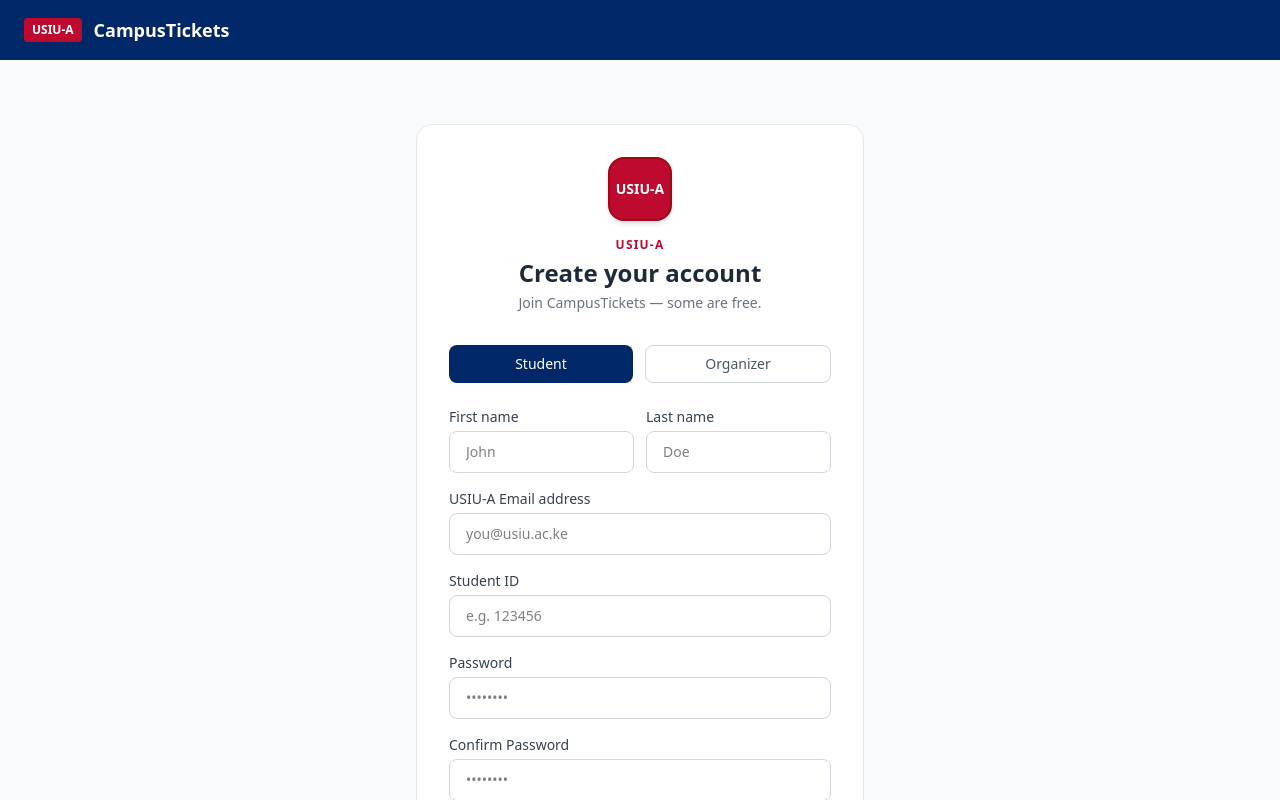
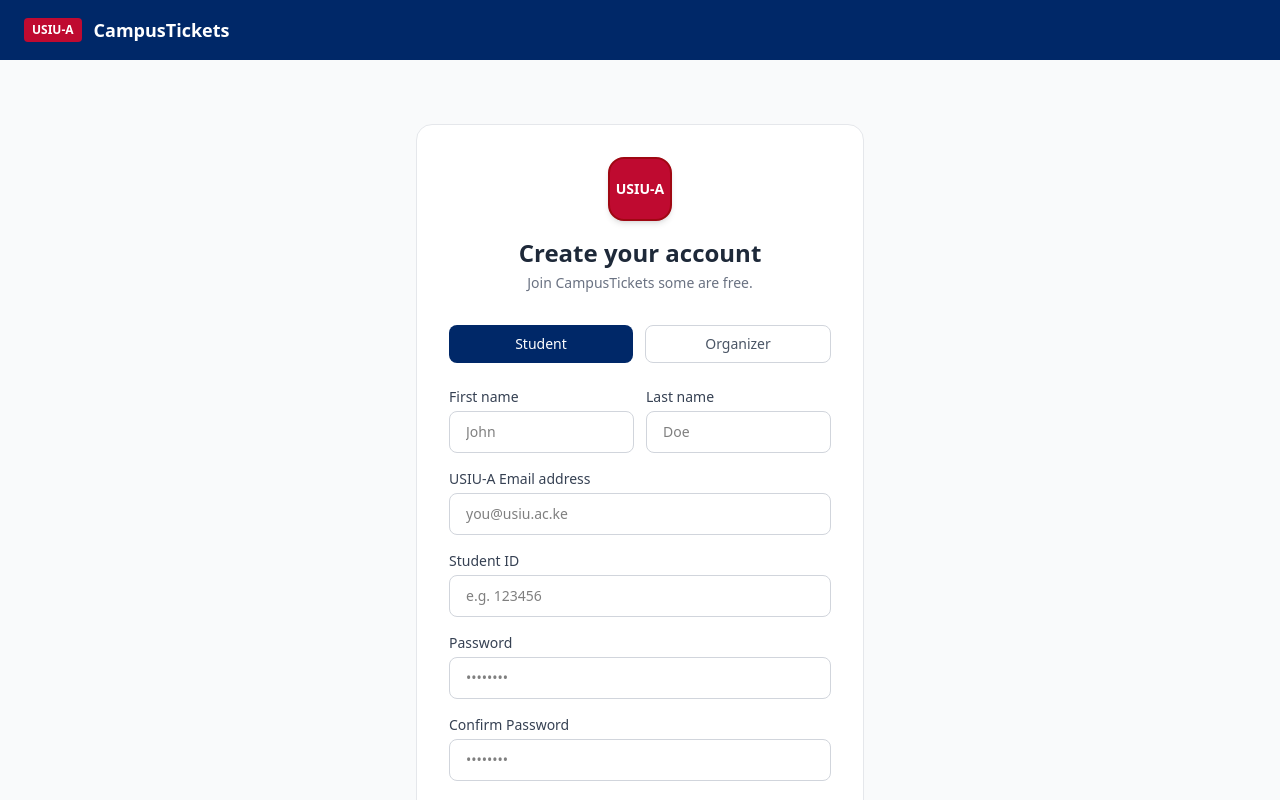
Before and after one commit to fatimaTawir/campus-tickets, a Next.js app: page /signup in a window 1280 px wide. Shown: the top 800 px of the page. Built offline with nearby package versions, Linux system fonts and the light colour scheme.

Commit message:
Remove duplicate USIU-A text from signup page

```diff
--- a/app/signup/page.tsx
+++ b/app/signup/page.tsx
@@ -97,9 +97,9 @@
             <div className="w-16 h-16 bg-[#BF0A30] text-white rounded-2xl flex items-center justify-center mx-auto mb-4 text-sm font-black shadow-md border-2 border-red-800">
               USIU-A
             </div>
-            <p className="text-xs font-bold text-[#BF0A30] uppercase tracking-widest mb-1">USIU-A</p>
+
             <h2 className="text-2xl font-bold text-gray-800">Create your account</h2>
-            <p className="text-gray-500 text-sm mt-1">Join CampusTickets — some are free.</p>
+            <p className="text-gray-500 text-sm mt-1">Join CampusTickets some are free.</p>
           </div>
 
           {/* Role selector */}
```
